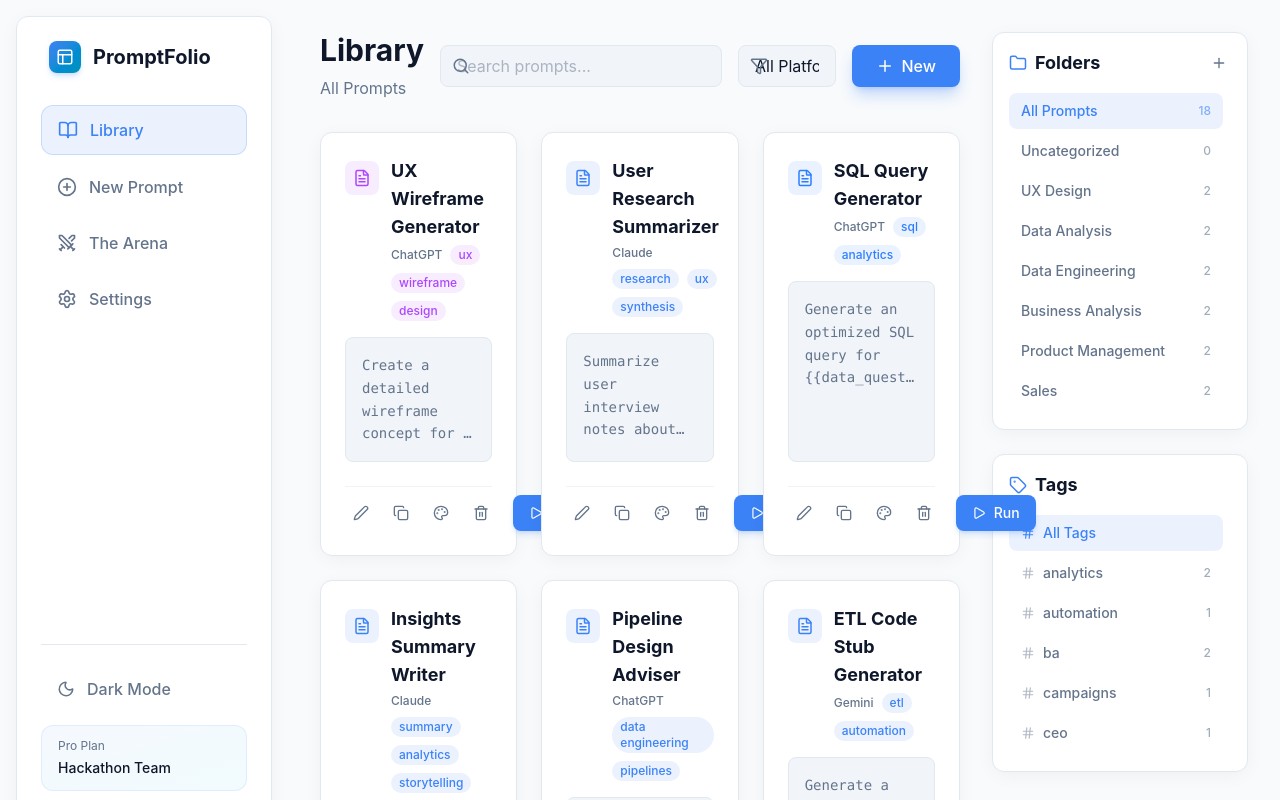
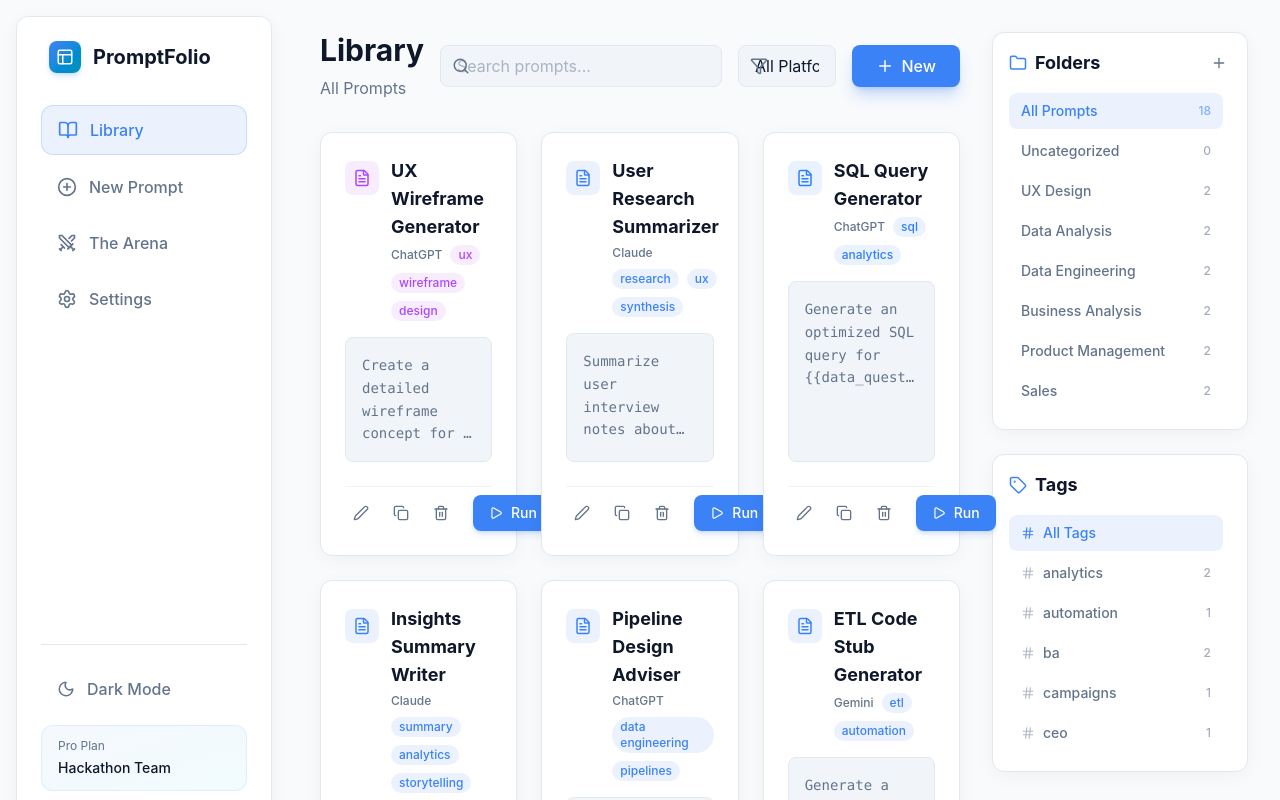
Before and after one commit to goatcheese98/AIHackathon, a React (Vite) app: page /app in a window 1280 px wide. Shown: the top 800 px of the page. Built offline with nearby package versions, Linux system fonts and the light colour scheme.

Commit message:
feat: Relocate prompt card color selection UI from a dedicated palette icon to the card's file icon.

```diff
--- a/src/components/PromptCard.jsx
+++ b/src/components/PromptCard.jsx
@@ -1,6 +1,6 @@
 import React, { useState } from 'react';
 import { Link } from 'react-router-dom';
-import { Edit2, Play, Trash2, Copy, FileText, Palette } from 'lucide-react';
+import { Edit2, Play, Trash2, Copy, FileText } from 'lucide-react';
 import { clsx } from 'clsx';
 
 const COLORS = [
@@ -123,12 +123,37 @@ export function PromptCard({ prompt, onDelete, onUpdate }) {
         )}>
             <div className="flex justify-between items-start mb-4">
                 <div className="flex items-start gap-3">
-                    <div className={clsx(
-                        "mt-1 p-2 rounded-lg",
-                        activeColor.accentBg,
-                        activeColor.accentText
-                    )}>
-                        <FileText size={18} />
+                    <div className="relative">
+                        <button
+                            onClick={() => setShowColors(!showColors)}
+                            className={clsx(
+                                "mt-1 p-2 rounded-lg transition-transform hover:scale-105",
+                                activeColor.accentBg,
+                                activeColor.accentText
+                            )}
+                        >
+                            <FileText size={18} />
+                        </button>
+                        {showColors && (
+                            <div className="absolute top-full left-0 mt-2 p-2 bg-surface border border-border rounded-xl shadow-xl grid grid-cols-4 gap-2 z-50 animate-in fade-in slide-in-from-top-2 w-48">
+                                {COLORS.map(color => (
+                                    <button
+                                        key={color.name}
+                                        onClick={() => {
+                                            onUpdate(prompt.id, { color: color.name });
+                                            setShowColors(false);
+                                        }}
+                                        className={clsx(
+                                            "w-6 h-6 rounded-full border transition-transform hover:scale-110",
+                                            color.pickerBg,
+                                            color.pickerBorder,
+                                            prompt.color === color.name && "ring-2 ring-offset-2 ring-text-main"
+                                        )}
+                                        title={color.name}
+                                    />
+                                ))}
+                            </div>
+                        )}
                     </div>
                     <div>
                         <h3 className="text-lg font-bold text-text-main mb-1">{prompt.title}</h3>
@@ -172,39 +197,7 @@ export function PromptCard({ prompt, onDelete, onUpdate }) {
                     <Copy size={16} />
                 </button>
 
-                <div className="relative">
-                    <button
-                        onClick={() => setShowColors(!showColors)}
-                        className={clsx(
-                            "p-2 rounded-lg hover:bg-surface-highlight transition-colors",
-                            showColors ? "text-text-main bg-surface-highlight" : "text-text-secondary hover:text-text-main"
-                        )}
-                        title="Color Code"
-                    >
-                        <Palette size={16} />
-                    </button>
 
-                    {showColors && (
-                        <div className="absolute bottom-full left-0 mb-2 p-2 bg-surface border border-border rounded-xl shadow-xl grid grid-cols-4 gap-2 z-50 animate-in fade-in slide-in-from-bottom-2 w-48">
-                            {COLORS.map(color => (
-                                <button
-                                    key={color.name}
-                                    onClick={() => {
-                                        onUpdate(prompt.id, { color: color.name });
-                                        setShowColors(false);
-                                    }}
-                                    className={clsx(
-                                        "w-6 h-6 rounded-full border transition-transform hover:scale-110",
-                                        color.pickerBg,
-                                        color.pickerBorder,
-                                        prompt.color === color.name && "ring-2 ring-offset-2 ring-text-main"
-                                    )}
-                                    title={color.name}
-                                />
-                            ))}
-                        </div>
-                    )}
-                </div>
 
                 <button
                     onClick={() => onDelete(prompt.id)}
```
